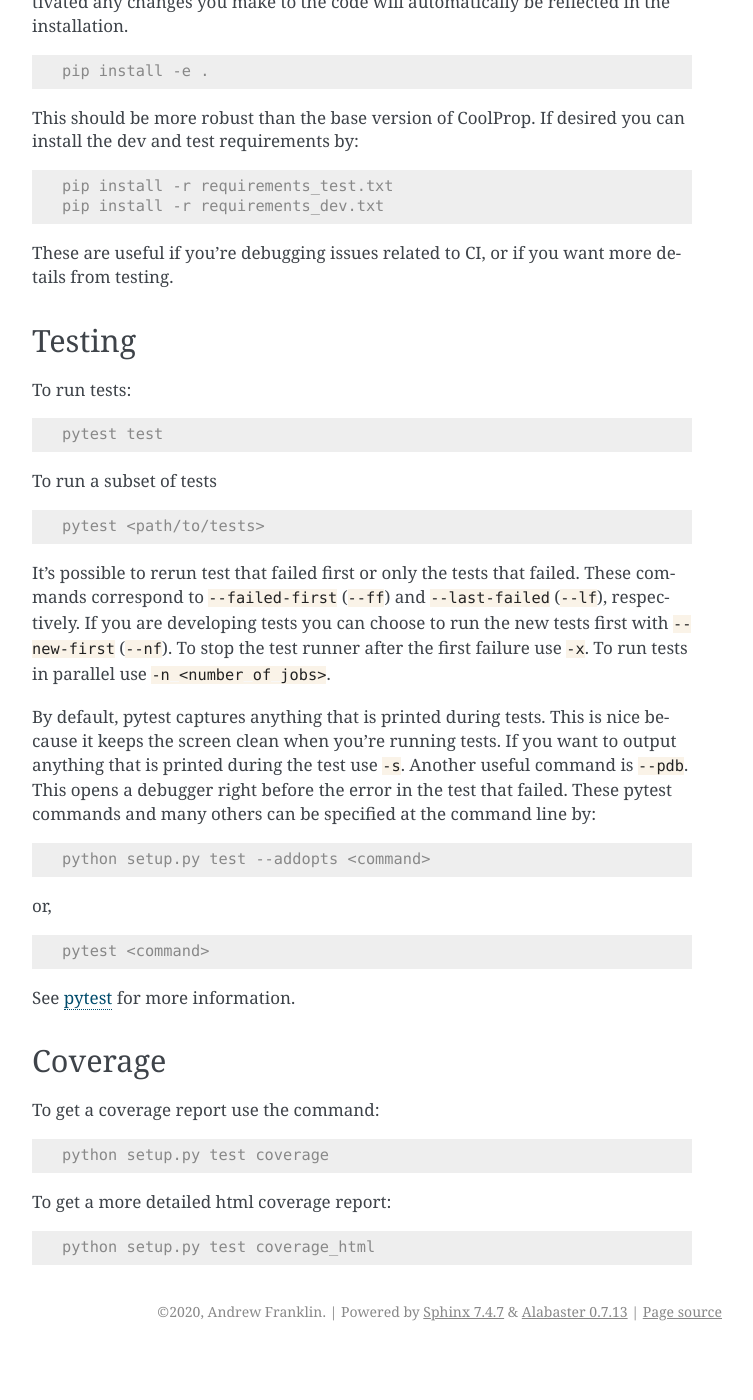
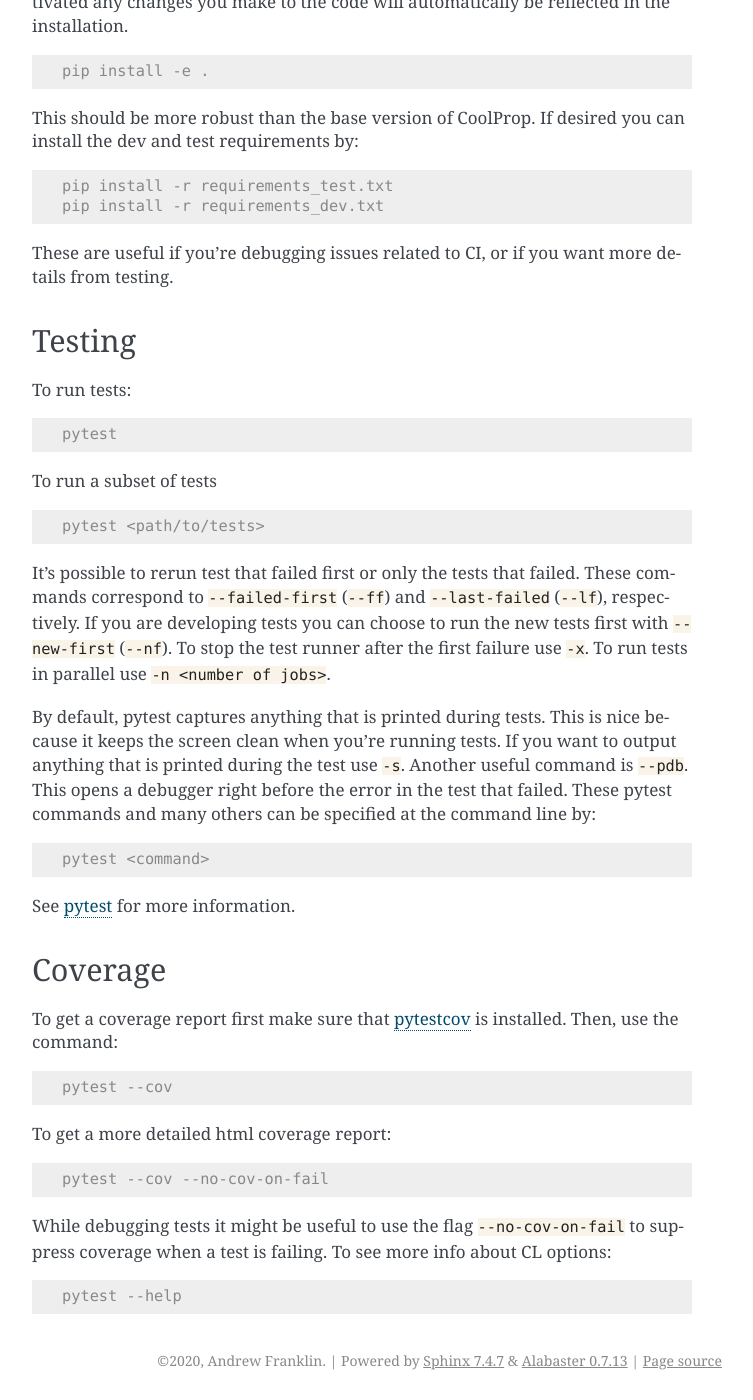
Before and after one commit to andfranklin/ErnosCube, a Sphinx documentation site: the page built from docs/installation.rst, in a window 1280 px wide and 1400 px high, scrolled down 1212 px. Shown: the whole window, without its empty margins (388-1141 px from the left). Built offline with Sphinx 7.4.7, drawn with Linux system fonts in a browser that asks for light colours; before the commit the page ends 2563 px from its top, so only the background shows below that.

Commit message:
Added some info about getting coverage reports.

```diff
--- a/docs/installation.rst
+++ b/docs/installation.rst
@@ -105,7 +105,7 @@ To run tests:
 
 .. code-block:: console
 
-  pytest test
+  pytest
 
 
 To run a subset of tests
@@ -130,12 +130,6 @@ the command line by:
 
 .. code-block:: console
 
-  python setup.py test --addopts <command>
-
-or,
-
-.. code-block:: console
-
   pytest <command>
 
 See `pytest`_ for more information.
@@ -145,14 +139,23 @@ See `pytest`_ for more information.
 Coverage
 --------
 
-To get a coverage report use the command:
+To get a coverage report first make sure that `pytestcov`_ is installed. Then, use the command:
 
 .. code-block:: console
 
-  python setup.py test coverage
+  pytest --cov
 
 To get a more detailed html coverage report:
 
 .. code-block:: console
 
-  python setup.py test coverage_html
+  pytest --cov --no-cov-on-fail
+
+While debugging tests it might be useful to use the flag :bash:`--no-cov-on-fail`
+to suppress coverage when a test is failing. To see more info about CL options:
+
+.. code-block:: console
+
+  pytest --help
+
+.. _pytestcov: https://pytest-cov.readthedocs.io/en/latest/readme.html
--- a/requirements_test.txt
+++ b/requirements_test.txt
@@ -1,2 +1,3 @@
 pytest>=6.1
+pytest-cov>=2.10
 hypothesis>=5.38
```
